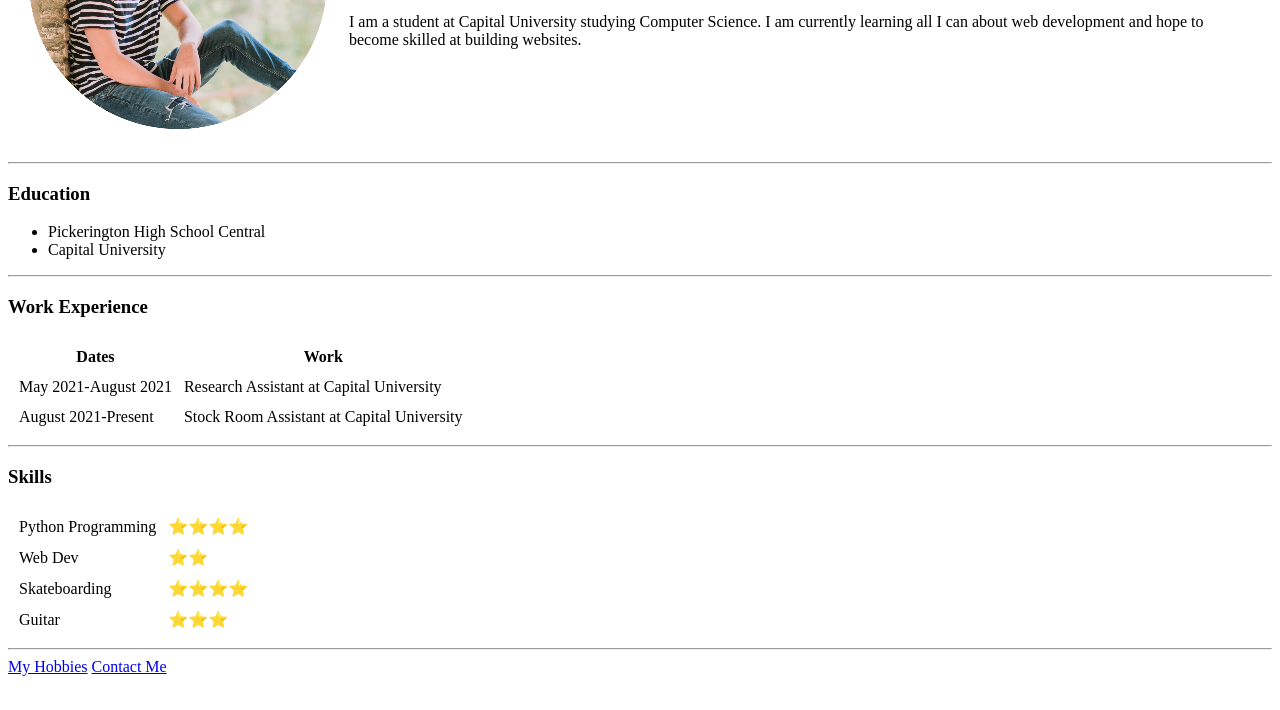
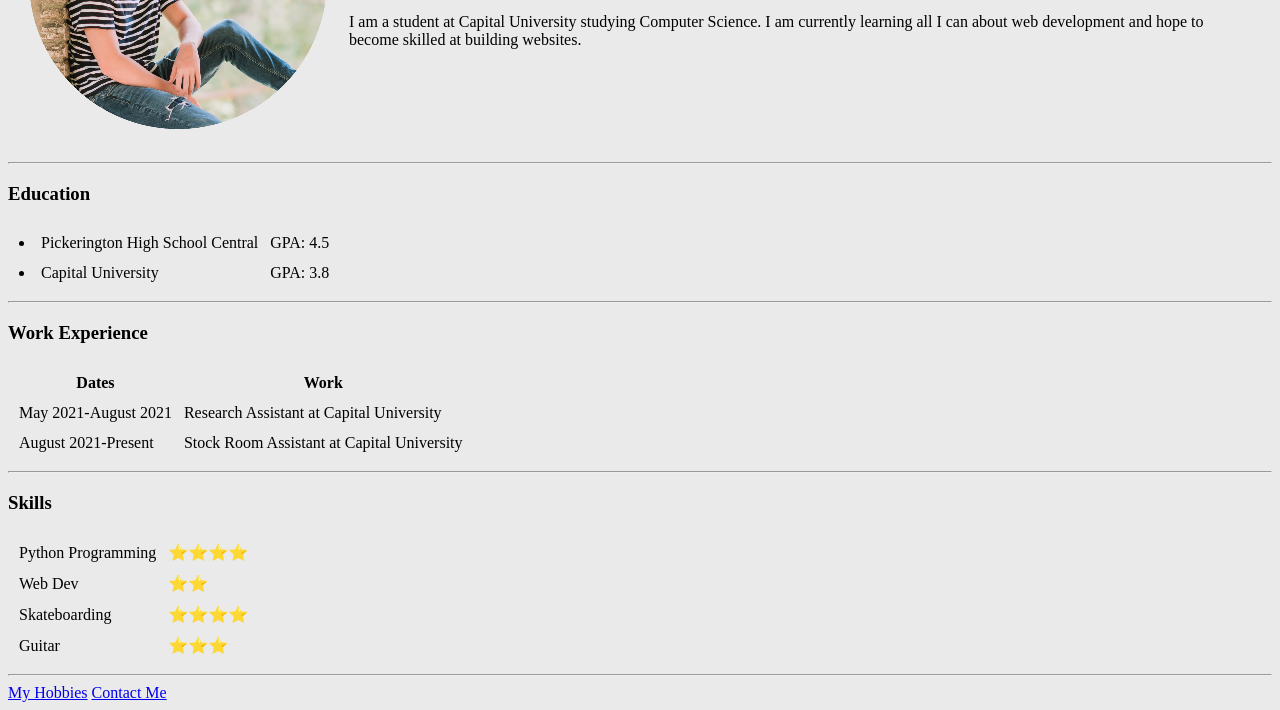
Before and after one commit to jchapman63/cv, a plain HTML site: page index.html in a window 1280 px wide. Shown: the part 198-908 px from the top of the page. Before the commit the page ends 882 px from the top, so only its background shows below. Drawn offline with Linux system fonts and the light colour scheme.

Commit message:
Add files via upload

```diff
--- a/index.html
+++ b/index.html
@@ -6,7 +6,7 @@
   <title>Jordan's Person Site</title>
 </head>
 
-<body>
+<body style="background-color: #EAEAEA;">
   <table cellspacing="20">
     <tr>
       <td><img src="webphoto.png" alt="Spooky Selfie"></td>
@@ -21,10 +21,16 @@
   <hr>
 
   <h3>Education</h3>
-  <ul>
-    <li>Pickerington High School Central</li>
-    <li>Capital University</li>
-  </ul>
+  <table cellspacing="10">
+    <tr>
+      <td><li>Pickerington High School Central</li></td>
+      <td>GPA: 4.5</td>
+    </tr>
+    <tr>
+      <td><li>Capital University</li></td>
+      <td>GPA: 3.8</td>
+    </tr>
+  </table>
 
   <hr>
   <h3>Work Experience</h3>
```
